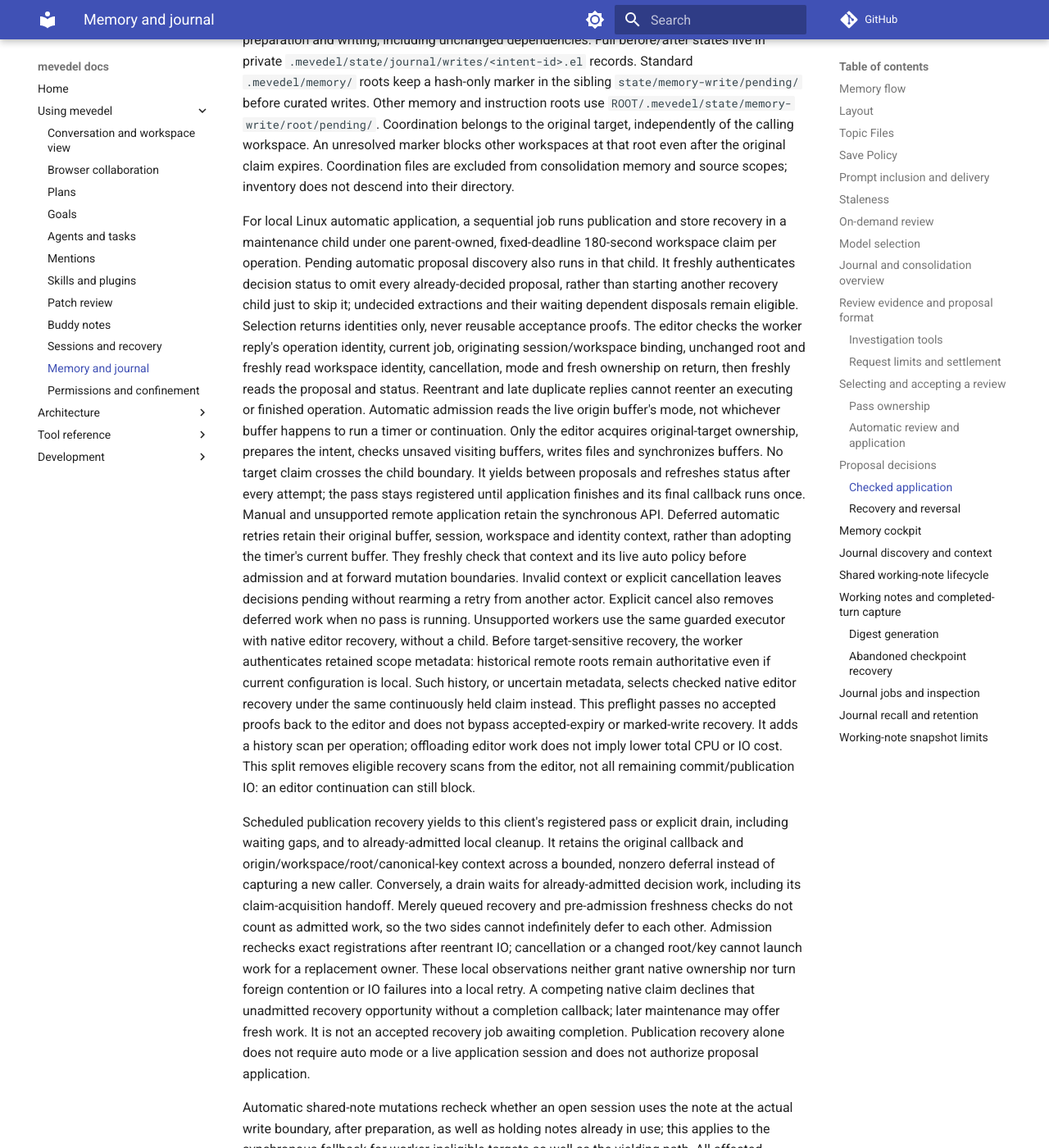
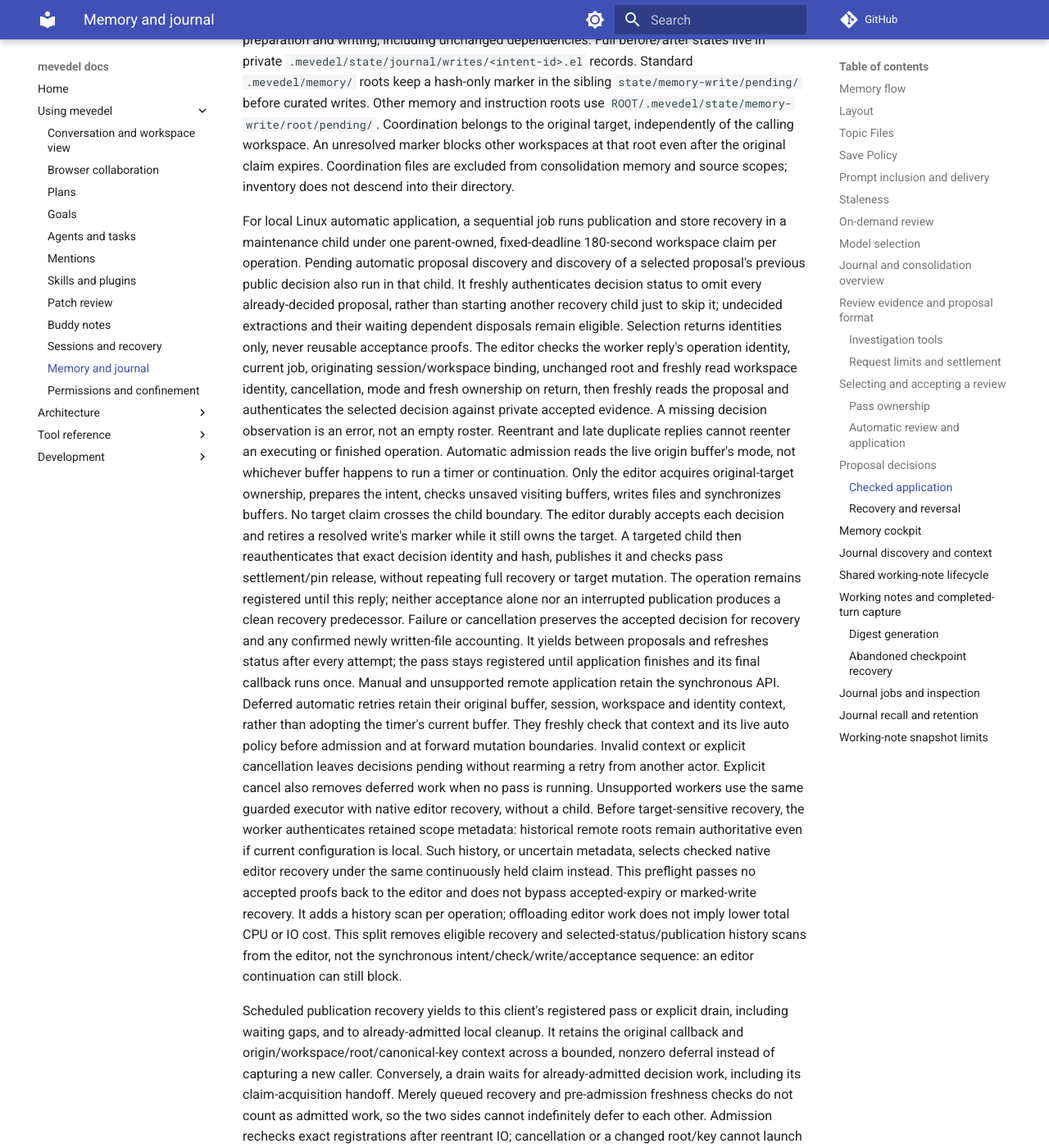
Before and after one commit to FrauH0lle/mevedel, an MkDocs documentation site: the page built from docs/memory.md, in a window 1280 px wide and 1400 px high, scrolled down 17009 px. Shown: the whole window at 82% size. Built offline with MkDocs 1.6.1 and Material for MkDocs 9.7.7, drawn with Linux system fonts in a browser that asks for light colours; comment, search, counter and statistics services are not loaded.

Commit message:
perf(memory): Move application history bookkeeping into children

```diff
--- a/docs/memory.md
+++ b/docs/memory.md
@@ -755,19 +755,29 @@ scopes; inventory does not descend into their directory.
 For local Linux automatic application, a sequential job runs publication and
 store recovery in a maintenance child under one parent-owned, fixed-deadline
 180-second workspace claim per operation. Pending automatic proposal discovery
-also runs in that child. It freshly authenticates decision status to omit every
+and discovery of a selected proposal's previous public decision also run in
+that child. It freshly authenticates decision status to omit every
 already-decided proposal, rather than starting another recovery child just to
 skip it; undecided extractions and their waiting dependent disposals remain
 eligible. Selection returns identities only, never reusable acceptance proofs.
 The editor checks the worker reply's operation identity, current job,
 originating session/workspace binding, unchanged root and freshly read workspace
 identity, cancellation, mode and fresh ownership on return, then freshly reads
-the proposal and status. Reentrant and late duplicate replies cannot reenter
+the proposal and authenticates the selected decision against private accepted
+evidence. A missing decision observation is an error, not an empty roster.
+Reentrant and late duplicate replies cannot reenter
 an executing or finished operation. Automatic admission reads the live origin
 buffer's mode, not whichever buffer happens to run a timer or continuation.
 Only the editor acquires original-target ownership, prepares the intent, checks
 unsaved visiting buffers, writes files and synchronizes buffers. No target claim
-crosses the child boundary. It yields between proposals and refreshes status
+crosses the child boundary. The editor durably accepts each decision and retires
+a resolved write's marker while it still owns the target. A targeted child then
+reauthenticates that exact decision identity and hash, publishes it and checks
+pass settlement/pin release, without repeating full recovery or target mutation.
+The operation remains registered until this reply; neither acceptance alone nor
+an interrupted publication produces a clean recovery predecessor. Failure or
+cancellation preserves the accepted decision for recovery and any confirmed
+newly written-file accounting. It yields between proposals and refreshes status
 after every attempt; the pass stays registered until application finishes and
 its final callback runs once. Manual and unsupported remote application retain
 the synchronous API. Deferred automatic retries retain their original buffer,
@@ -784,8 +794,9 @@ checked native editor recovery under the same continuously held claim instead.
 This preflight passes no accepted proofs back to the editor and does not bypass
 accepted-expiry or marked-write recovery. It adds a history scan per operation;
 offloading editor work does not imply lower total CPU or IO cost.
-This split removes eligible recovery scans from the editor, not all
-remaining commit/publication IO: an editor continuation can still block.
+This split removes eligible recovery and selected-status/publication history
+scans from the editor, not the synchronous intent/check/write/acceptance sequence:
+an editor continuation can still block.
 
 Scheduled publication recovery yields to this client's registered pass or
 explicit drain, including waiting gaps, and to already-admitted local cleanup.
```
Also changed, not shown: docs/adr/0117-publish-journal-results-from-fenced-outcomes.md (+32 -0 lines), 5 other files.
